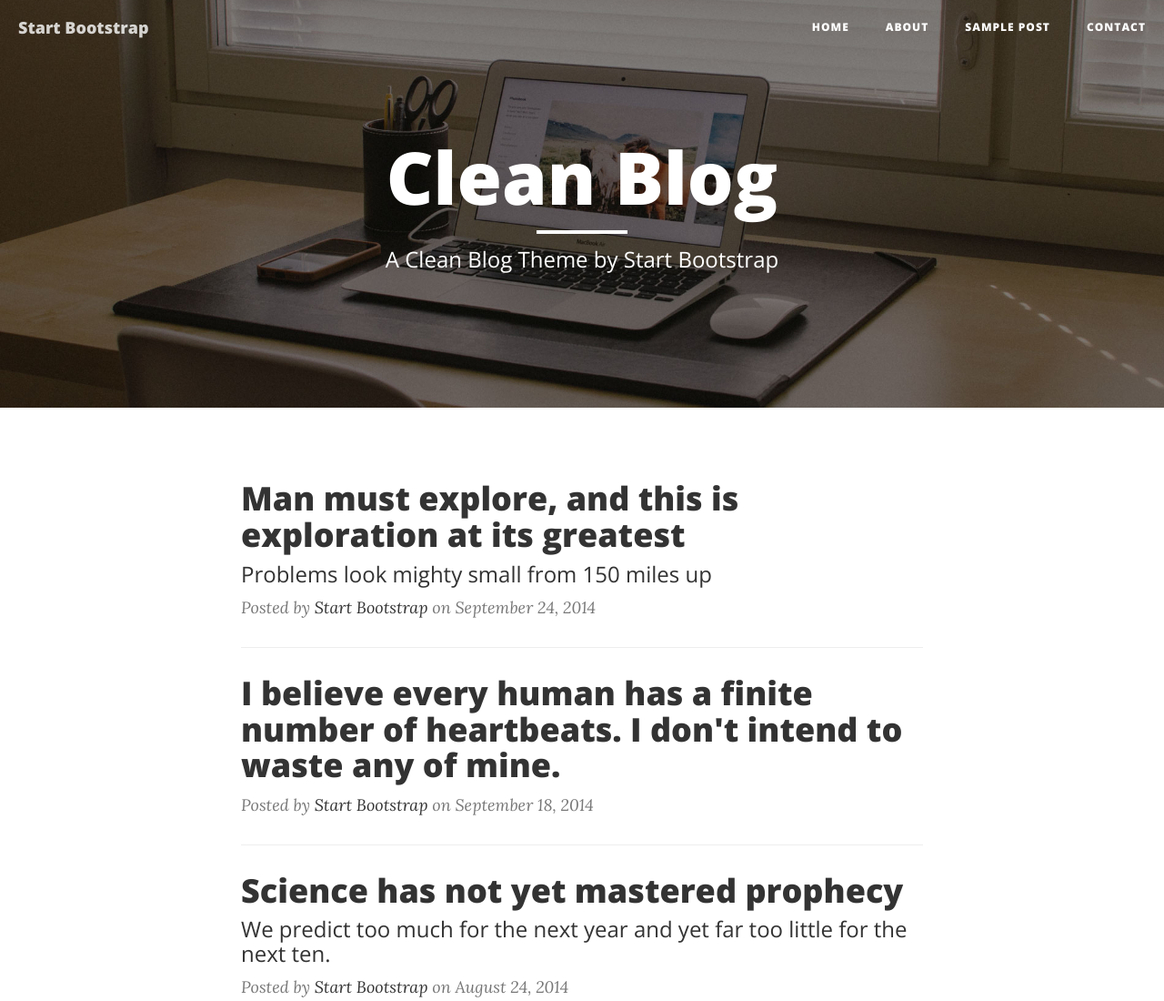
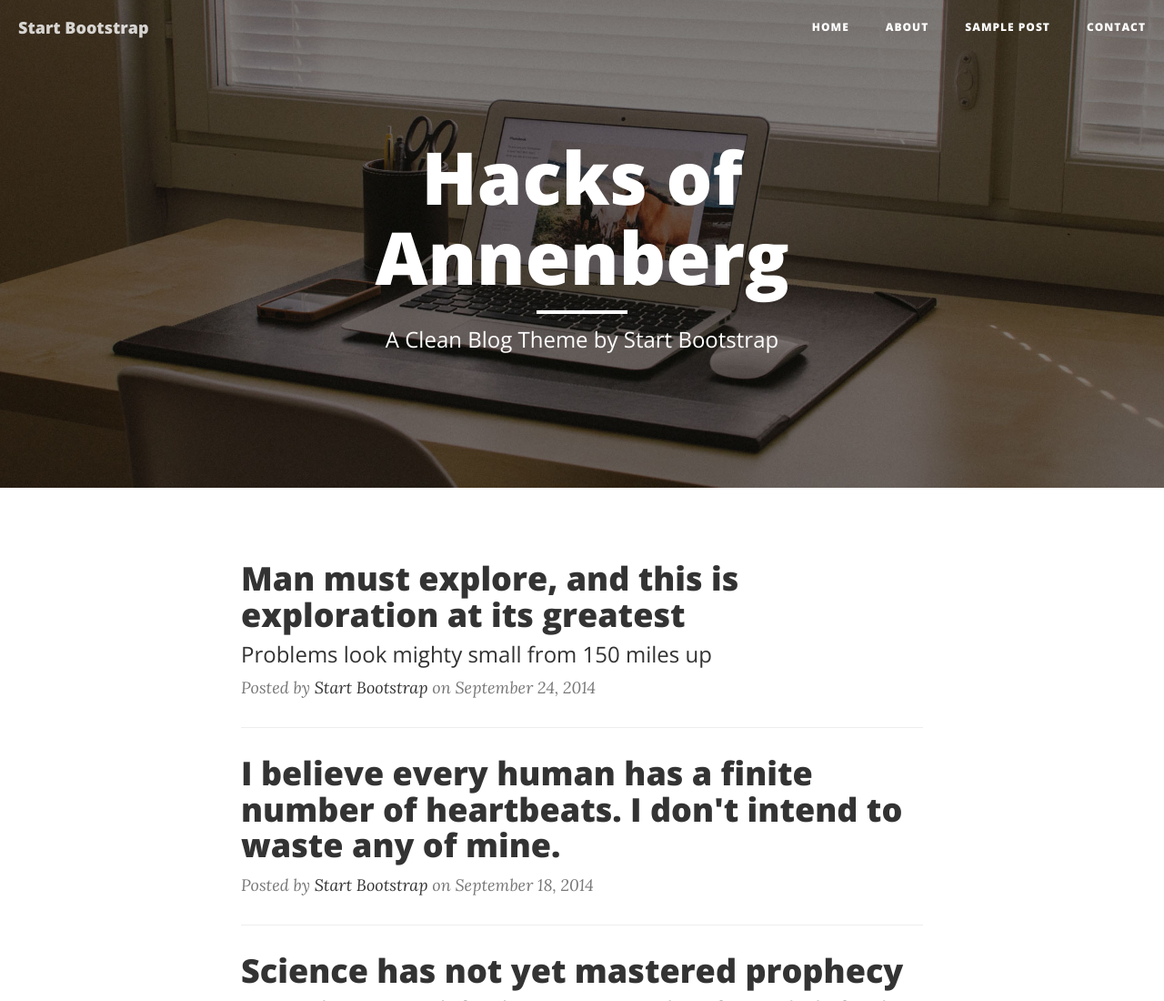
Before and after one commit to berghacks/berghacks, a website: page index.html in a window 1280 px wide. Shown: the top 1100 px of the page at 91% size. Drawn offline with nearby package versions, Linux system fonts and the light colour scheme.

Commit message:
h1 font update

```diff
--- a/css/clean-blog.css
+++ b/css/clean-blog.css
@@ -15,7 +15,9 @@ p {
 p a {
   text-decoration: underline;
 }
-h1,
+h1 {
+  font-family: 'Oswald', sans-serif;
+}
 h2,
 h3,
 h4,
--- a/index.html
+++ b/index.html
@@ -9,7 +9,7 @@
     <meta name="description" content="">
     <meta name="author" content="">
 
-    <title>Clean Blog</title>
+    <title>Hacks of Annenberg</title>
 
     <!-- Bootstrap Core CSS -->
     <link href="vendor/bootstrap/css/bootstrap.min.css" rel="stylesheet">
@@ -21,6 +21,7 @@
     <link href="vendor/font-awesome/css/font-awesome.min.css" rel="stylesheet" type="text/css">
     <link href='https://fonts.googleapis.com/css?family=Lora:400,700,400italic,700italic' rel='stylesheet' type='text/css'>
     <link href='https://fonts.googleapis.com/css?family=Open+Sans:300italic,400italic,600italic,700italic,800italic,400,300,600,700,800' rel='stylesheet' type='text/css'>
+    <link href="https://fonts.googleapis.com/css?family=Oswald" rel="stylesheet">
 
     <!-- HTML5 Shim and Respond.js IE8 support of HTML5 elements and media queries -->
     <!-- WARNING: Respond.js doesn't work if you view the page via file:// -->
@@ -74,7 +75,7 @@
             <div class="row">
                 <div class="col-lg-8 col-lg-offset-2 col-md-10 col-md-offset-1">
                     <div class="site-heading">
-                        <h1>Clean Blog</h1>
+                        <h1>Hacks of Annenberg</h1>
                         <hr class="small">
                         <span class="subheading">A Clean Blog Theme by Start Bootstrap</span>
                     </div>
```
